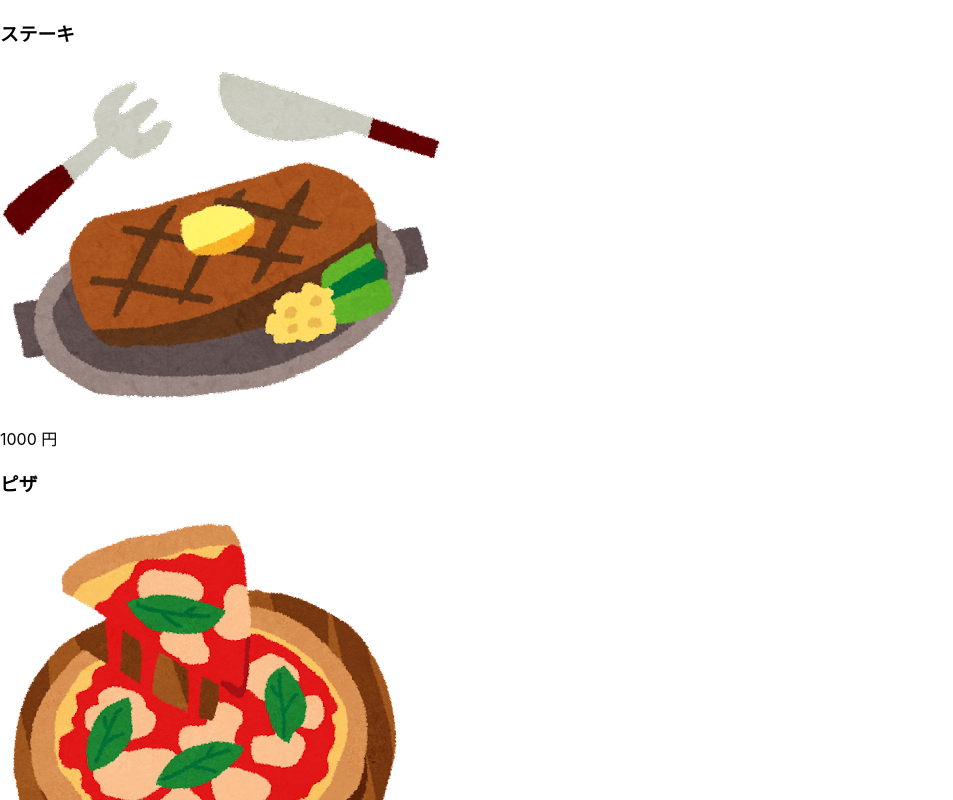
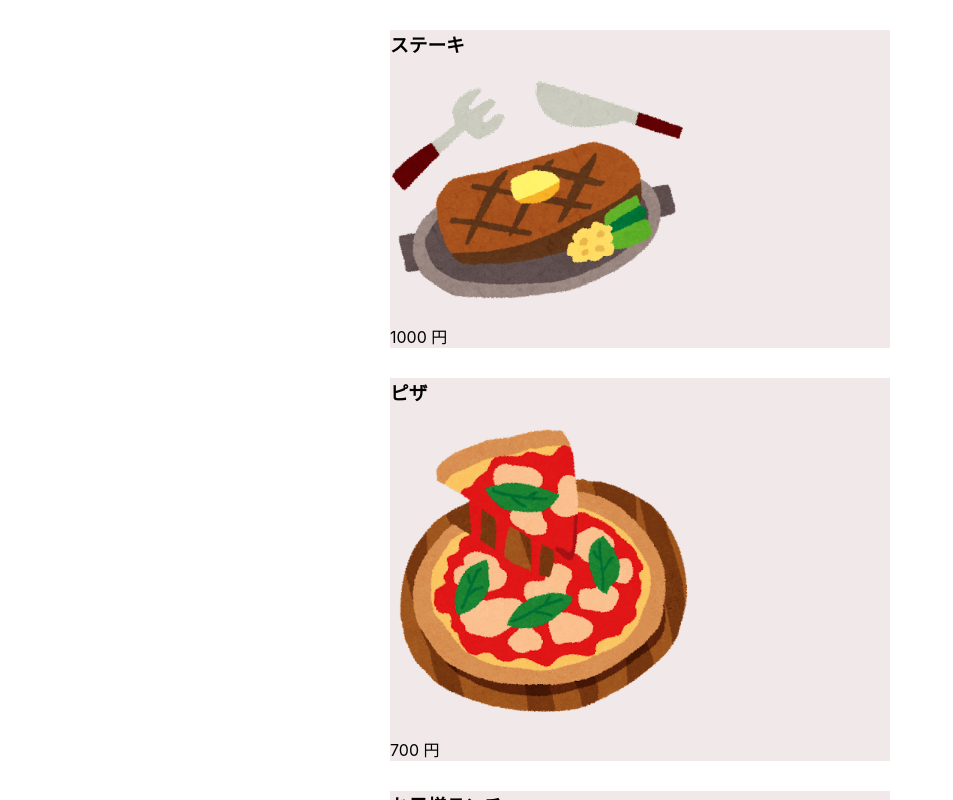
Before and after one commit to Colorful12/react_1, a React (Create React App) app: page / in a window 1280 px wide. Shown: the top 800 px of the page, without its empty margins (0-953 px from the left). Built offline with nearby package versions, Linux system fonts and the light colour scheme.

Commit message:
update App.css a little

```diff
--- a/index.html
+++ b/index.html
@@ -5,6 +5,5 @@
   </head>
   <body>
     <div id="root"></div>
-    <script src=""></script>
   </body>
 </html>
--- a/src/App.css
+++ b/src/App.css
@@ -24,9 +24,6 @@
   color: white;
 }
 
-.App-link {
-  color: #61dafb;
-}
 
 @keyframes App-logo-spin {
   from {
@@ -36,3 +33,17 @@
     transform: rotate(360deg);
   }
 }
+
+.menu {
+
+}
+.cuisine{
+  margin: 30px auto;
+  width: 500px;
+  background-color:rgb(241, 233, 233);
+}
+
+.cuisine img{
+  width: 300px;
+
+}
--- a/src/App.js
+++ b/src/App.js
@@ -13,15 +13,15 @@ class App extends React.Component {
     ];
 
     const menu = cuisines.map((cuisine) =>
-    <div key={cuisine.id}>
-      <h3>{cuisine.name}</h3>
-      <img src={`${process.env.PUBLIC_URL}/${cuisine.pic}`} alt="海の写真" title="空と海"/>
-      <p>{cuisine.price} 円</p>
-      <p>{cuisine.content}</p>
-    </div>
+      <div key={cuisine.id} class="cuisine">
+        <h3>{cuisine.name}</h3>
+        <img src={`${process.env.PUBLIC_URL}/${cuisine.pic}`} alt="海の写真" title="空と海"/>
+        <p>{cuisine.price} 円</p>
+        <p>{cuisine.content}</p>
+      </div>
     );
     return (
-        <div>
+        <div class="menu">
           {menu}
         </div>
     );
```
